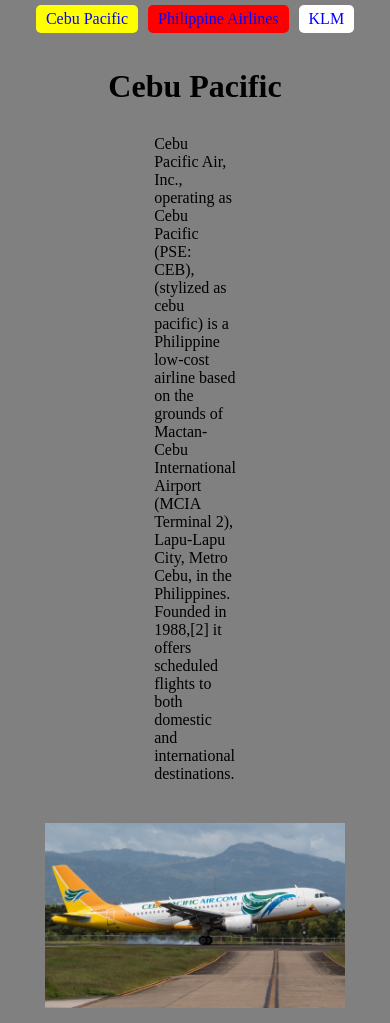
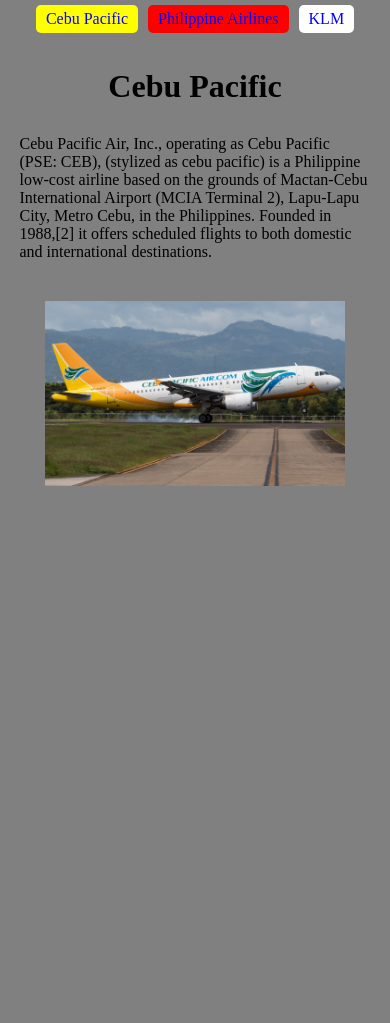
Before and after one commit to psy1337/website1, a PHP site: page / in a window 390 px wide. Shown: the top 1023 px of the page. After the commit the page ends 486 px from the top, so only its background shows below. Run offline with PHP 8.4, Linux system fonts and the light colour scheme.

Commit message:
added media query

```diff
--- a/styles.css
+++ b/styles.css
@@ -77,8 +77,13 @@ a {
 p {
   margin-top: 30px;
   margin-bottom: 0px;
-  margin-left: 200px;
-  margin-right: 200px;
+  width: 60%;
+}
+
+@media screen and (max-width: 600px) {
+  p {
+    width: 90%;
+  }
 }
 
 h1 {
```
